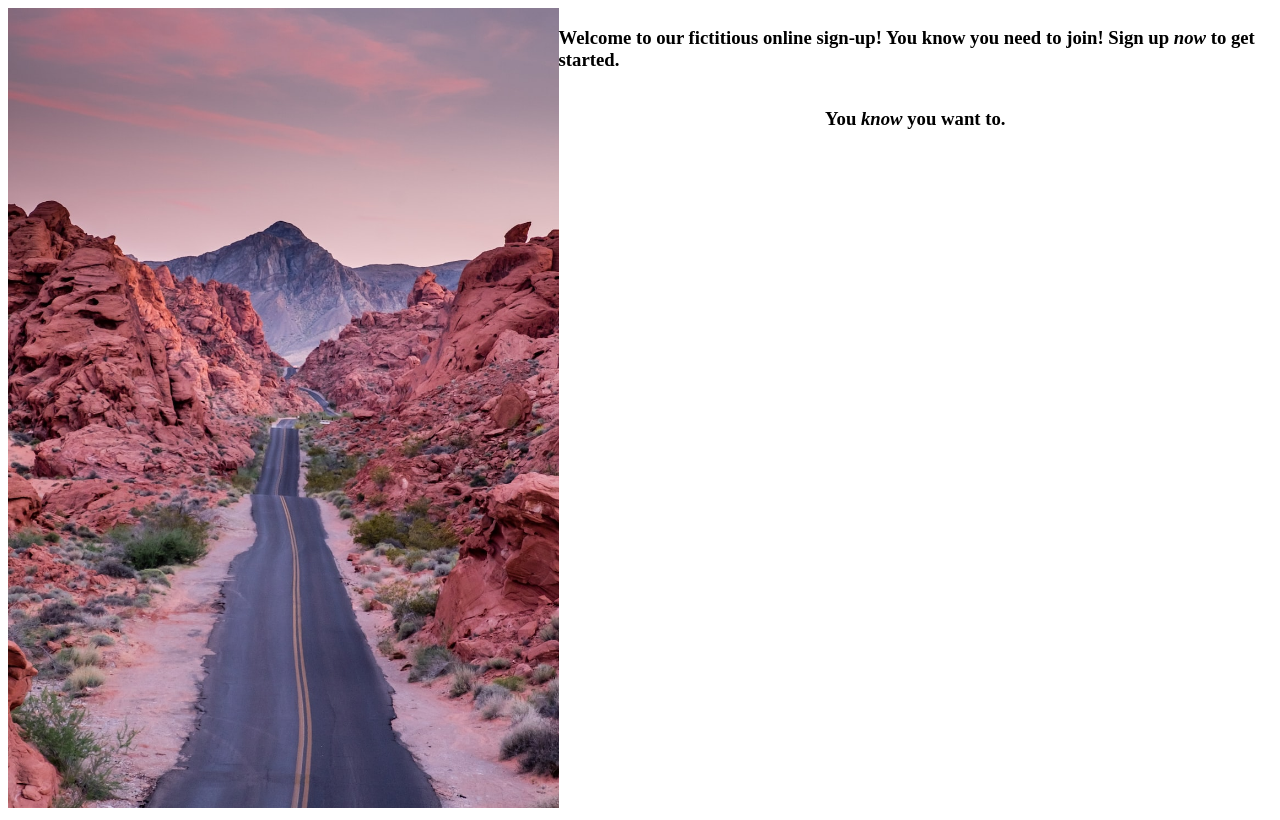
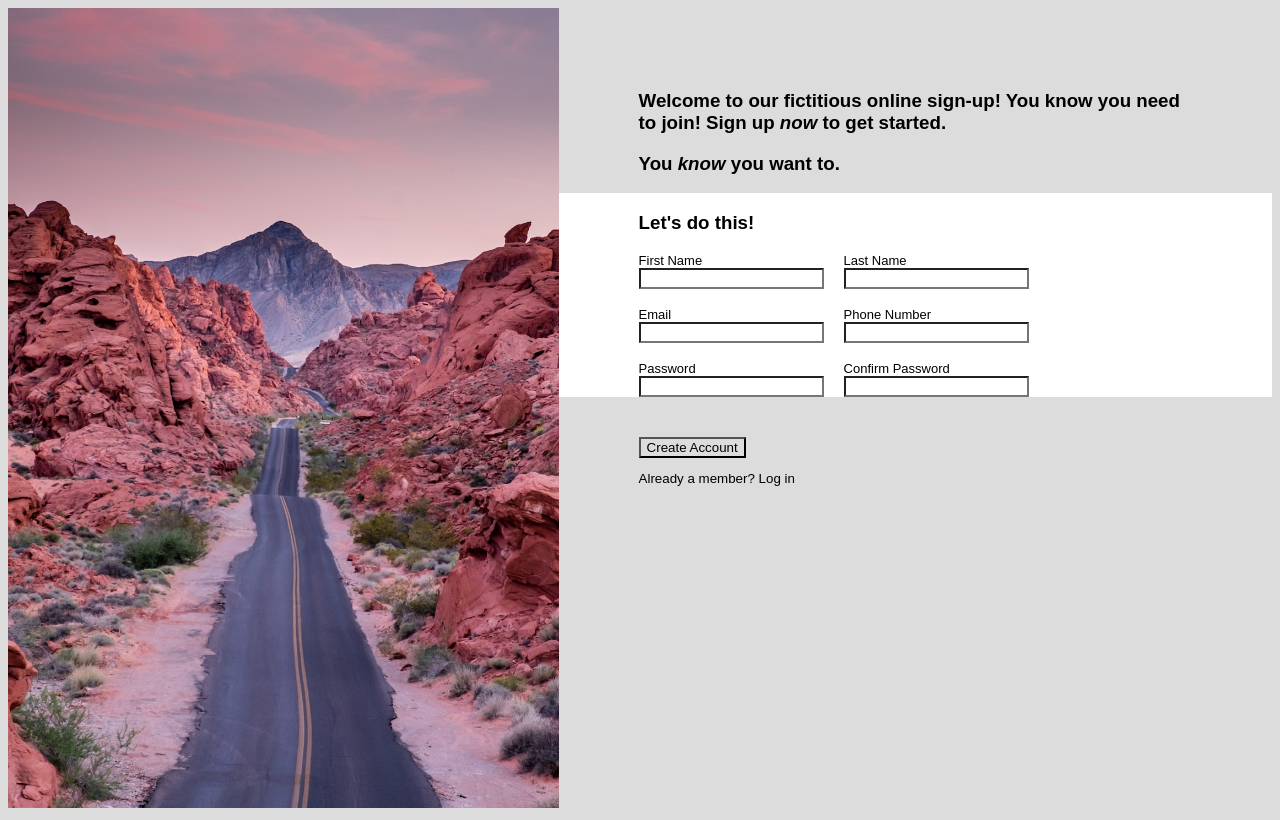
Before and after one commit to drewherald/sign-up-form, a plain HTML site: page index.html in a window 1280 px wide. Drawn offline with Linux system fonts and the light colour scheme.

Commit message:
created shell for page
still need to style correctly and implement form validation

```diff
--- a/index.html
+++ b/index.html
@@ -15,11 +15,59 @@
         </div>
         <div class="right-side">
             <div class="mini-flex-container">
-                <h3>Welcome to our fictitious online sign-up!
-                    You know you need to join! Sign up <i>now</i> to
-                    get started.
-                </h3>
-                <h3>You <i>know</i> you want to.</h3>
+                <div class="top-text">
+                    <h3 style="padding-left: 10vh; padding-right: 10vh;">Welcome to our fictitious online sign-up!
+                        You know you need to join! Sign up <i>now</i> to
+                        get started.
+                    </h3>
+                    <h3 style="padding-left: 10vh; padding-right: 10vh;">You <i>know</i> you want to.</h3>
+                </div>
+
+                <div class="form">
+                    <h3 style="background-color: white;">Let's do this!</h3>
+
+                    <div style="float:left;margin-right:20px;">
+                        <label for="first-name">First Name</label>
+                        <input type="text" id="first-name" name="first-name">
+                    </div>
+
+                    <div style="float:left">
+                        <label for="last-name">Last Name</label>
+                        <input type="text" id="last-name" name="last-name">
+                    </div>
+
+                    <br><br><br>
+
+                    <div style="float:left;margin-right: 20px;">
+                        <label for="email">Email</label>
+                        <input type="email" id="email" name="email">
+                    </div>
+
+                    <div style="float:left">
+                        <label for="phone">Phone Number</label>
+                        <input type="number" id="phone" name="phone">
+                    </div>
+
+                    <br><br><br>
+
+                    <div style="float:left;margin-right: 20px;">
+                        <label for="password">Password</label>
+                        <input type="password" id="password" name="password">
+                    </div>
+
+                    <div style="float:left">
+                        <label for="confirm-password">Confirm Password</label>
+                        <input type="password" id="confirm-password" name="confirm-password">
+                    </div>
+
+                </div>
+
+                <div class="bottom">
+                    <button type="submit">Create Account</button>
+                    <br>
+                    <p>Already a member? <a>Log in</a></p>
+                </div>
+
             </div>
         </div>
     </div>
--- a/style.css
+++ b/style.css
@@ -1,3 +1,8 @@
+*{
+    font-family: Arial, Helvetica, sans-serif;
+    background-color: gainsboro;
+}
+
 .flex-container{
     display: flex;
 }
@@ -8,6 +13,8 @@
 
 .right-side{
     flex: 2 1 0;
+    padding-top: 5%;
+    padding-bottom: 5%;
 }
 
 .stock-photo{
@@ -17,6 +24,35 @@
 .mini-flex-container{
     display: flex;
     flex-direction: column;
-    align-items: center;
+    align-items: left;
     justify-content: center;
 }
+
+.form{
+    background-color: white;
+    padding-left: 10vh;
+    border-bottom: 10px;
+    border-color: white;
+
+}
+
+input, label {
+    display:block;
+    background-color: white;
+}
+
+label{
+    font-size: small;
+}
+
+p{
+    font-size: smaller;
+}
+
+p, button{
+    margin-left: 10vh;
+}
+
+.bottom{
+    padding-top: 5vh;
+}
```
